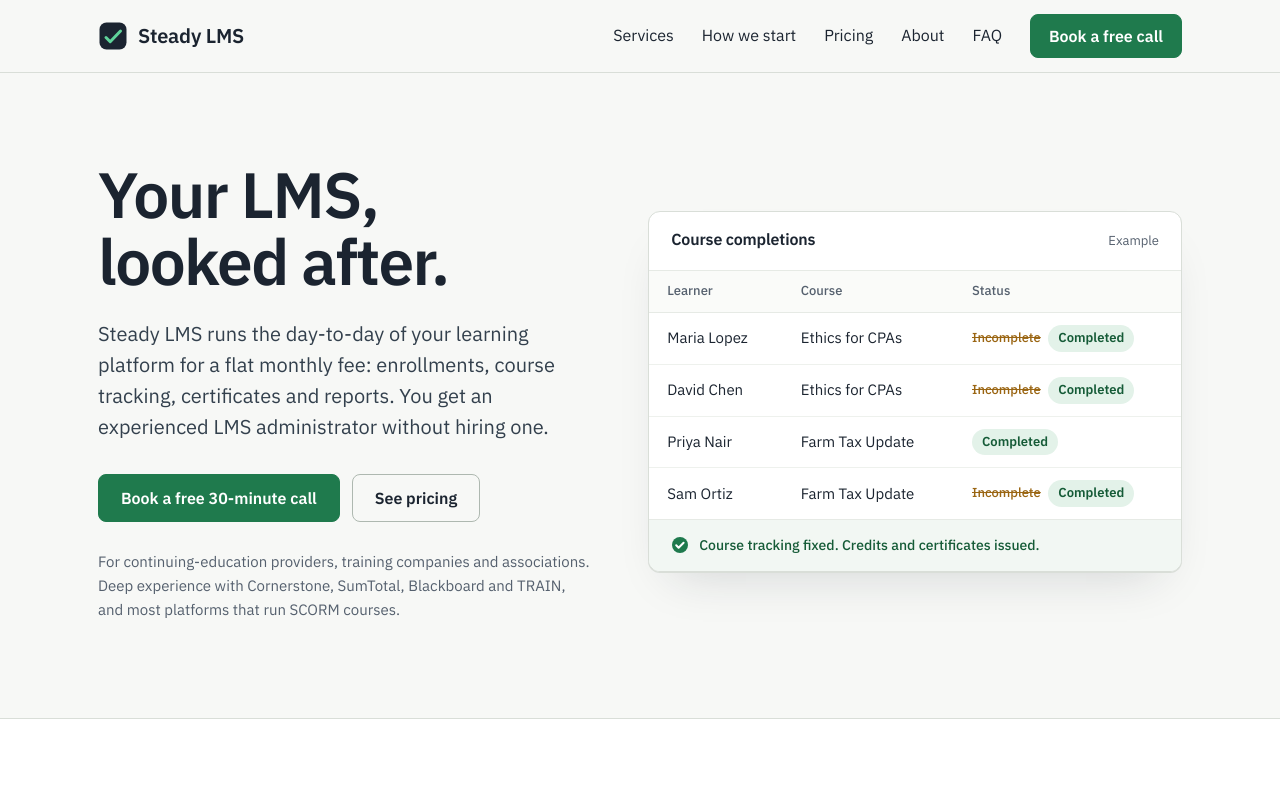
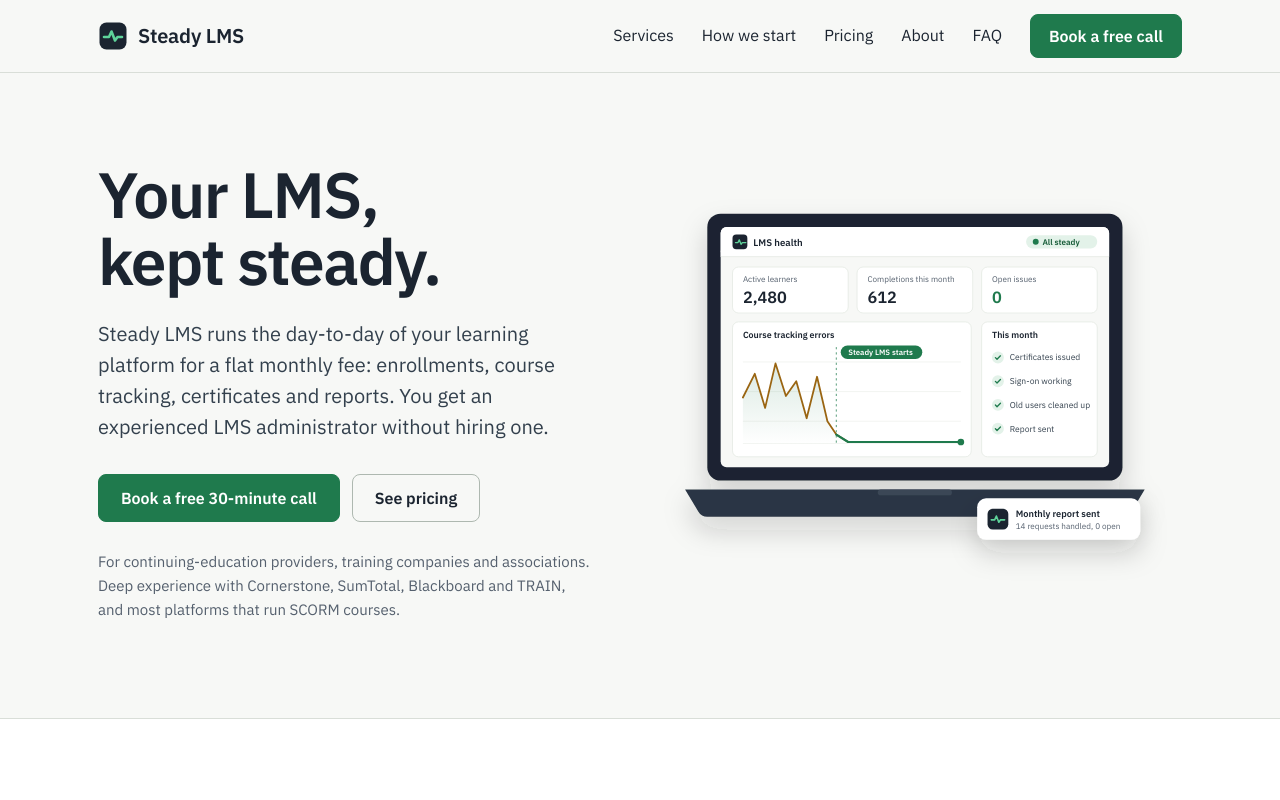
Before and after one commit to jayu190-svg/steadylms-site, a plain HTML site: page index.html in a window 1280 px wide. Shown: the top 800 px of the page. Drawn offline with Linux system fonts and the light colour scheme.

Commit message:
Final brand: steady-pulse logo, 'Your LMS, kept steady.' tagline, dashboard illustration
Co-Authored-By: Claude Opus 5.5 <noreply@anthropic.com>
Claude-Session: https://claude.ai/code/session_01FpUJ1eHhVQmQBhivgVJmpQ

```diff
--- a/index.html
+++ b/index.html
@@ -3,10 +3,10 @@
 <head>
 <meta charset="utf-8">
 <meta name="viewport" content="width=device-width, initial-scale=1">
-<title>Steady LMS: Expert LMS administration for training providers</title>
+<title>Steady LMS: Your LMS, kept steady</title>
 <meta name="description" content="Steady LMS runs the day-to-day of your learning platform for a flat monthly fee: enrollments, course tracking, certificates and reports. Start with a free 30-minute consultation.">
 <link rel="canonical" href="https://steadylms.com/">
-<meta property="og:title" content="Steady LMS: Your LMS, looked after">
+<meta property="og:title" content="Steady LMS: Your LMS, kept steady">
 <meta property="og:description" content="Expert LMS administration for training and continuing-education providers, for a flat monthly fee.">
 <meta property="og:url" content="https://steadylms.com/">
 <meta property="og:type" content="website">
@@ -29,7 +29,7 @@
 <header class="site-header">
   <div class="wrap bar">
     <a class="logo" href="/" aria-label="Steady LMS home">
-      <svg width="30" height="30" viewBox="0 0 30 30" aria-hidden="true"><rect x="1.5" y="1.5" width="27" height="27" rx="7" fill="#1B2430"/><path d="M8 16.5l4.2 4.2L22.5 10" fill="none" stroke="#5FD39A" stroke-width="3" stroke-linecap="round" stroke-linejoin="round"/></svg>
+      <svg width="30" height="30" viewBox="0 0 30 30" aria-hidden="true"><rect x="1.5" y="1.5" width="27" height="27" rx="7" fill="#1B2430"/><path d="M6 16h5l2.5-5.5 3.5 9 2.5-3.5H24" fill="none" stroke="#5FD39A" stroke-width="2.6" stroke-linecap="round" stroke-linejoin="round"/></svg>
       Steady LMS
     </a>
     <nav class="nav" aria-label="Main">
@@ -58,7 +58,7 @@
 
   <div class="wrap hero">
     <div>
-      <h1>Your LMS, looked after.</h1>
+      <h1>Your LMS,<br> kept steady.</h1>
       <p class="lead">Steady LMS runs the day-to-day of your learning platform for a flat monthly fee: enrollments, course tracking, certificates and reports. You get an experienced LMS administrator without hiring one.</p>
       <div class="actions">
         <a class="btn" href="https://calendar.app.google/iGbDgWdFGiDVJgSG6" target="_blank" rel="noopener">Book a free 30-minute call</a>
@@ -67,25 +67,73 @@
       <p class="platforms">For continuing-education providers, training companies and associations. Deep experience with Cornerstone, SumTotal, Blackboard and TRAIN, and most platforms that run SCORM courses.</p>
     </div>
 
-    <figure class="records" aria-label="Example of learner records after a course-tracking fix">
-      <div class="records-head">
-        <h2>Course completions</h2>
-        <span>Example</span>
-      </div>
-      <table>
-        <thead><tr><th scope="col">Learner</th><th scope="col">Course</th><th scope="col">Status</th></tr></thead>
-        <tbody>
-          <tr><td>Maria Lopez</td><td>Ethics for CPAs</td><td><span class="status was">Incomplete</span> <span class="status done">Completed</span></td></tr>
-          <tr><td>David Chen</td><td>Ethics for CPAs</td><td><span class="status was">Incomplete</span> <span class="status done">Completed</span></td></tr>
-          <tr><td>Priya Nair</td><td>Farm Tax Update</td><td><span class="status done">Completed</span></td></tr>
-          <tr><td>Sam Ortiz</td><td>Farm Tax Update</td><td><span class="status was">Incomplete</span> <span class="status done">Completed</span></td></tr>
-        </tbody>
-      </table>
-      <figcaption class="records-foot">
-        <svg width="18" height="18" viewBox="0 0 18 18" aria-hidden="true"><circle cx="9" cy="9" r="8" fill="#1F7A4D"/><path d="M5.2 9.3l2.4 2.4 5-5" fill="none" stroke="#fff" stroke-width="2" stroke-linecap="round" stroke-linejoin="round"/></svg>
-        Course tracking fixed. Credits and certificates issued.
-      </figcaption>
-    </figure>
+    <div class="hero-visual">
+<svg class="hero-art" viewBox="-40 -20 720 560" role="img" aria-labelledby="art-title art-desc" xmlns="http://www.w3.org/2000/svg">
+  <title id="art-title">A laptop showing a healthy LMS dashboard</title>
+  <desc id="art-desc">Dashboard where course tracking errors drop to zero and stay flat after Steady LMS takes over, with certificates, sign-on and reports all working.</desc>
+  <defs>
+    <linearGradient id="fade" x1="0" y1="0" x2="0" y2="1"><stop offset="0" stop-color="#1F7A4D" stop-opacity=".16"/><stop offset="1" stop-color="#1F7A4D" stop-opacity="0"/></linearGradient>
+    <filter id="soft" filterUnits="userSpaceOnUse" x="-60" y="-60" width="760" height="600"><feDropShadow dx="0" dy="18" stdDeviation="18" flood-color="#1B2430" flood-opacity=".18"/></filter>
+  </defs>
+  <!-- laptop -->
+  <g filter="url(#soft)">
+    <rect x="40" y="20" width="560" height="360" rx="18" fill="#1B2430"/>
+    <path d="M10 392h620l-18 30a14 14 0 0 1-12 7H40a14 14 0 0 1-12-7z" fill="#2B3644"/>
+    <rect x="270" y="392" width="100" height="8" rx="4" fill="#3A4757"/>
+  </g>
+  <rect x="58" y="38" width="524" height="324" rx="8" fill="#F7F8F6"/>
+  <!-- app bar -->
+  <rect x="58" y="38" width="524" height="40" rx="8" fill="#fff"/>
+  <rect x="58" y="70" width="524" height="8" fill="#fff"/>
+  <line x1="58" y1="78" x2="582" y2="78" stroke="#E3E8E2"/>
+  <rect x="74" y="48" width="20" height="20" rx="5" fill="#1B2430"/>
+  <path d="M78 59h3.4l1.7-3.7 2.4 6 1.7-2.3H92" fill="none" stroke="#5FD39A" stroke-width="1.8" stroke-linecap="round" stroke-linejoin="round"/>
+  <text x="102" y="63" font-size="13" font-weight="600" fill="#1B2430">LMS health</text>
+  <rect x="470" y="49" width="96" height="18" rx="9" fill="#E3F2E9"/>
+  <circle cx="483" cy="58" r="4" fill="#1F7A4D"/>
+  <text x="492" y="62" font-size="11" font-weight="600" fill="#155B37">All steady</text>
+  <!-- KPI tiles -->
+  <g font-size="11" fill="#55606E">
+    <rect x="74" y="92" width="156" height="62" rx="8" fill="#fff" stroke="#E3E8E2"/>
+    <text x="88" y="112">Active learners</text>
+    <text x="88" y="140" font-size="22" font-weight="600" fill="#1B2430">2,480</text>
+    <rect x="242" y="92" width="156" height="62" rx="8" fill="#fff" stroke="#E3E8E2"/>
+    <text x="256" y="112">Completions this month</text>
+    <text x="256" y="140" font-size="22" font-weight="600" fill="#1B2430">612</text>
+    <rect x="410" y="92" width="156" height="62" rx="8" fill="#fff" stroke="#E3E8E2"/>
+    <text x="424" y="112">Open issues</text>
+    <text x="424" y="140" font-size="22" font-weight="600" fill="#1F7A4D">0</text>
+  </g>
+  <!-- chart -->
+  <rect x="74" y="166" width="322" height="182" rx="8" fill="#fff" stroke="#E3E8E2"/>
+  <text x="88" y="188" font-size="12" font-weight="600" fill="#1B2430">Course tracking errors</text>
+  <g stroke="#EEF1ED"><line x1="88" y1="220" x2="382" y2="220"/><line x1="88" y1="260" x2="382" y2="260"/><line x1="88" y1="300" x2="382" y2="300"/><line x1="88" y1="330" x2="382" y2="330"/></g>
+  <line x1="214" y1="200" x2="214" y2="332" stroke="#1F7A4D" stroke-dasharray="3 4"/>
+  <rect x="220" y="198" width="110" height="18" rx="9" fill="#1F7A4D"/>
+  <text x="230" y="211" font-size="10.5" font-weight="600" fill="#fff">Steady LMS starts</text>
+  <path d="M88 268L104 236L118 282L132 222L146 266L160 246L174 296L188 240L202 300L214 318L230 328H382V332H88Z" fill="url(#fade)"/>
+  <path d="M88 268L104 236L118 282L132 222L146 266L160 246L174 296L188 240L202 300L214 318L230 328H382" fill="none" stroke="#9A6512" stroke-width="2.4" stroke-linejoin="round" stroke-linecap="round"/>
+  <path d="M214 318L230 328H382" fill="none" stroke="#1F7A4D" stroke-width="3" stroke-linejoin="round" stroke-linecap="round"/>
+  <circle cx="382" cy="328" r="4.5" fill="#1F7A4D"/>
+  <!-- checklist -->
+  <rect x="410" y="166" width="156" height="182" rx="8" fill="#fff" stroke="#E3E8E2"/>
+  <text x="424" y="188" font-size="12" font-weight="600" fill="#1B2430">This month</text>
+  <g font-size="11.5" fill="#33404D">
+    <g transform="translate(424 206)"><circle cx="8" cy="8" r="8" fill="#E3F2E9"/><path d="M4.6 8.2l2.2 2.2 4.6-4.6" fill="none" stroke="#1F7A4D" stroke-width="1.8" stroke-linecap="round" stroke-linejoin="round"/><text x="24" y="12">Certificates issued</text></g>
+    <g transform="translate(424 238)"><circle cx="8" cy="8" r="8" fill="#E3F2E9"/><path d="M4.6 8.2l2.2 2.2 4.6-4.6" fill="none" stroke="#1F7A4D" stroke-width="1.8" stroke-linecap="round" stroke-linejoin="round"/><text x="24" y="12">Sign-on working</text></g>
+    <g transform="translate(424 270)"><circle cx="8" cy="8" r="8" fill="#E3F2E9"/><path d="M4.6 8.2l2.2 2.2 4.6-4.6" fill="none" stroke="#1F7A4D" stroke-width="1.8" stroke-linecap="round" stroke-linejoin="round"/><text x="24" y="12">Old users cleaned up</text></g>
+    <g transform="translate(424 302)"><circle cx="8" cy="8" r="8" fill="#E3F2E9"/><path d="M4.6 8.2l2.2 2.2 4.6-4.6" fill="none" stroke="#1F7A4D" stroke-width="1.8" stroke-linecap="round" stroke-linejoin="round"/><text x="24" y="12">Report sent</text></g>
+  </g>
+  <!-- floating card -->
+  <g filter="url(#soft)">
+    <rect x="404" y="404" width="220" height="56" rx="12" fill="#fff"/>
+  </g>
+  <rect x="418" y="418" width="28" height="28" rx="7" fill="#1B2430"/>
+  <path d="M423 433h4.6l2.3-5.1 3.3 8.3 2.3-3.2h5.5" fill="none" stroke="#5FD39A" stroke-width="2.2" stroke-linecap="round" stroke-linejoin="round"/>
+  <text x="456" y="429" font-size="12.5" font-weight="600" fill="#1B2430">Monthly report sent</text>
+  <text x="456" y="446" font-size="11" fill="#55606E">14 requests handled, 0 open</text>
+</svg>
+</div>
   </div>
 
   <section id="services" class="section white" aria-labelledby="services-h">
@@ -307,7 +355,7 @@
   <div class="wrap foot">
     <div>
       <a class="logo" href="/">
-        <svg width="26" height="26" viewBox="0 0 30 30" aria-hidden="true"><rect x="1.5" y="1.5" width="27" height="27" rx="7" fill="#fff"/><path d="M8 16.5l4.2 4.2L22.5 10" fill="none" stroke="#1F7A4D" stroke-width="3" stroke-linecap="round" stroke-linejoin="round"/></svg>
+        <svg width="26" height="26" viewBox="0 0 30 30" aria-hidden="true"><rect x="1.5" y="1.5" width="27" height="27" rx="7" fill="#fff"/><path d="M6 16h5l2.5-5.5 3.5 9 2.5-3.5H24" fill="none" stroke="#1F7A4D" stroke-width="2.6" stroke-linecap="round" stroke-linejoin="round"/></svg>
         Steady LMS
       </a>
       <p>LMS administration for training and continuing-education providers. Based in San Jose, California, working with clients across the US.</p>
--- a/style.css
+++ b/style.css
@@ -54,22 +54,10 @@ ul{margin:0}
 .platforms{margin-top:28px;font-size:15px;color:#55606E;max-width:36em}
 @media (max-width:900px){.hero{grid-template-columns:1fr;gap:48px;padding-top:56px;padding-bottom:64px}}
 
-/* Learner record panel (hero visual) */
-.records{margin:0;background:#fff;border:1px solid #D9DED8;border-radius:12px;box-shadow:0 1px 0 #D9DED8,0 24px 48px -24px rgba(27,36,48,.18);overflow:hidden}
-.records-head{display:flex;justify-content:space-between;align-items:baseline;gap:12px;padding:18px 22px;border-bottom:1px solid #E6EAE5}
-.records-head h2{font-size:16px;font-weight:600}
-.records-head span{font-size:13px;color:#55606E}
-.records table{width:100%;border-collapse:collapse;font-size:15px}
-.records th{text-align:left;font-weight:500;font-size:13px;color:#55606E;padding:10px 18px;background:#FAFBF9;border-bottom:1px solid #E6EAE5}
-.records td{padding:12px 18px;border-bottom:1px solid #EEF1ED;vertical-align:middle;white-space:nowrap}
-.records td:last-child{white-space:normal}
-.records tr:last-child td{border-bottom:0}
-.status{display:inline-flex;align-items:center;gap:6px;font-size:13px;font-weight:600;padding:3px 10px;border-radius:999px;white-space:nowrap}
-.status.done{background:#E3F2E9;color:#155B37}
-.status.was{background:transparent;color:#9A6512;text-decoration:line-through;font-weight:500;padding:0 4px 0 0}
-.records-foot{display:flex;align-items:center;gap:10px;padding:14px 22px;background:#F2F7F3;border-top:1px solid #E6EAE5;font-size:14px;color:#155B37;font-weight:500}
-.records-foot svg{flex:none}
-@media (max-width:520px){.records th:nth-child(2),.records td:nth-child(2){display:none}.records td,.records th{padding-left:16px;padding-right:16px}}
+/* Hero illustration */
+.hero-visual{min-width:0}
+.hero-art{width:100%;height:auto;font-family:"IBM Plex Sans",system-ui,sans-serif}
+@media (max-width:900px){.hero-visual{max-width:560px}}
 
 /* Sections */
 .section{padding:96px 0;border-top:1px solid #D9DED8}
```
Also changed, not shown: 404.html (+2 -2 lines), privacy.html (+2 -2 lines), terms.html (+2 -2 lines), thanks.html (+2 -2 lines), apple-touch-icon.png, favicon.svg, og.png.
